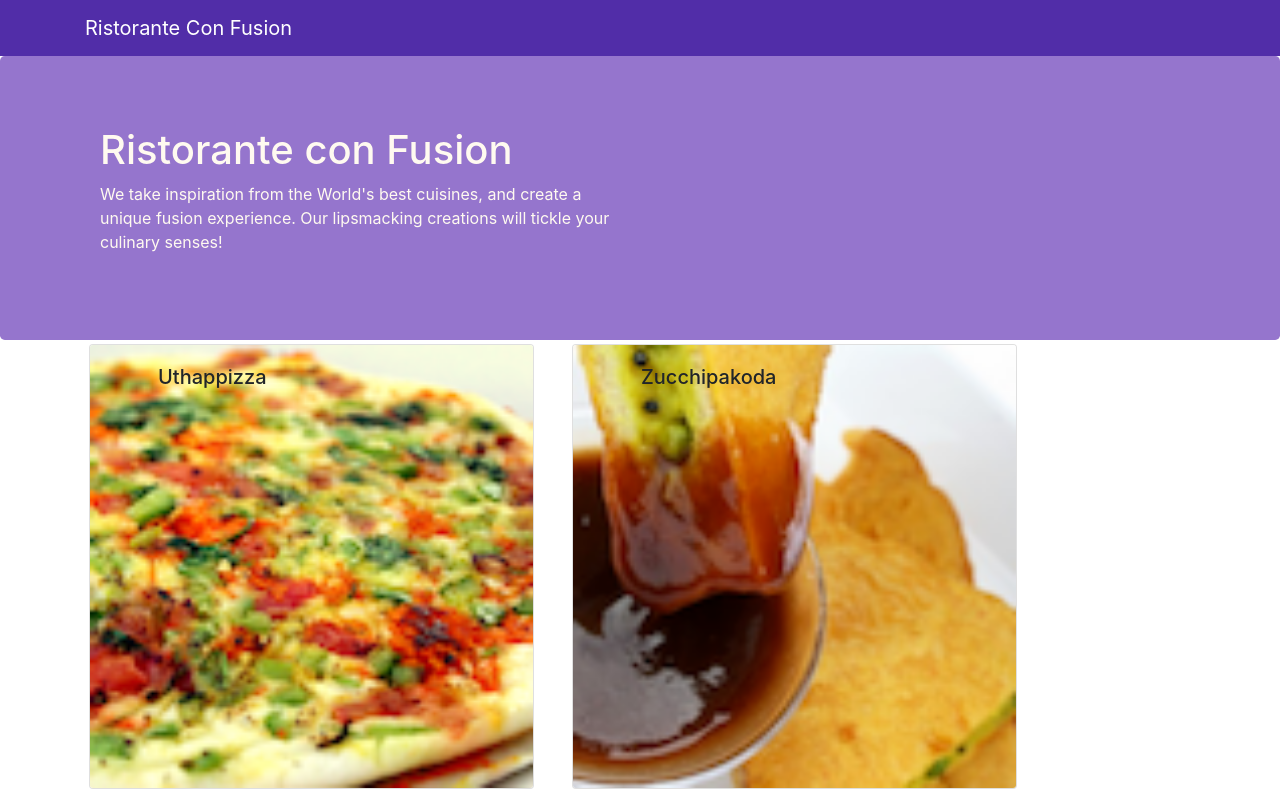
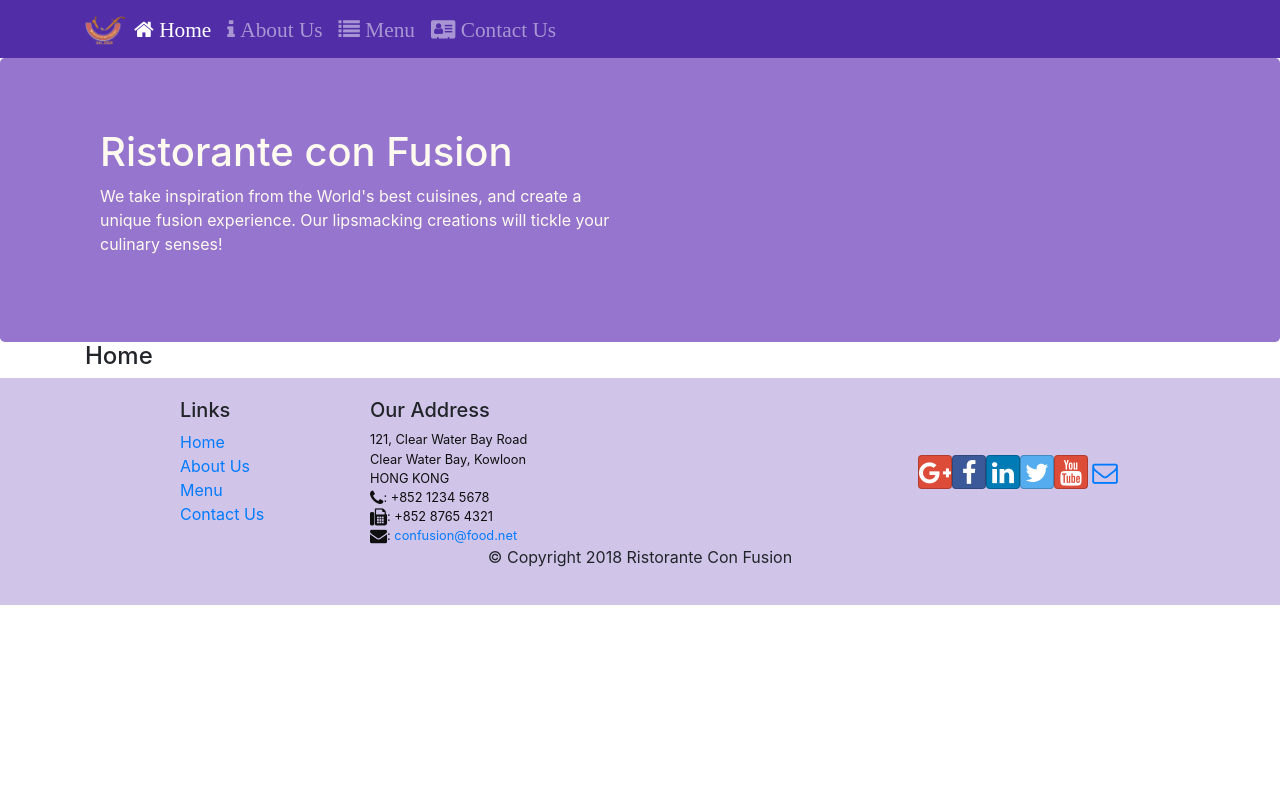
Before and after one commit to m0hit312000/React-Confusion, a React (Create React App) app: page /home in a window 1280 px wide. Shown: the top 795 px of the page. Built offline with nearby package versions, Linux system fonts and the light colour scheme.

Commit message:
React Router

```diff
--- a/package.json
+++ b/package.json
@@ -12,6 +12,7 @@
     "react": "^16.13.1",
     "react-dom": "^16.13.1",
     "react-popper": "0.9.2",
+    "react-router-dom": "4.2.2",
     "react-scripts": "3.4.1",
     "reactstrap": "5.0.0"
   },
--- a/src/App.js
+++ b/src/App.js
@@ -1,15 +1,18 @@
 import React, { Component } from 'react';
 import Main from './components/MainComponent';
 import './App.css';
+import { BrowserRouter } from 'react-router-dom';
 
 class App extends Component {
 
   render()
   {
     return (
-    <div>
-      <Main />
-    </div>
+    <BrowserRouter>
+      <div>
+        <Main />
+      </div>
+    </BrowserRouter>
    );
   }
 }
--- a/src/components/FooterComponent.js
+++ b/src/components/FooterComponent.js
@@ -1,4 +1,5 @@
 import React from 'react';
+import {Link} from 'react-router-dom';
 
 function Footer(props)
 {
@@ -9,10 +10,10 @@ function Footer(props)
                 <div className="col-4 offset-1 col-sm-2">
                     <h5>Links</h5>
                     <ul className="list-unstyled">
-                        <li><a href="#">Home</a></li>
-                        <li><a href="#">About</a></li>
-                        <li><a href="#">Menu</a></li>
-                        <li><a href="contactus.html">Contact</a></li>
+                        <li><Link to='/home'>Home</Link></li>
+                        <li><Link to='/aboutus'>About Us</Link></li>
+                        <li><Link to='/menu'>Menu</Link></li>
+                        <li><Link to='/contactus'>Contact Us</Link></li>
                     </ul>
                 </div>
                 <div className="col-7 col-sm-5">
--- a/src/components/HeaderComponent.js
+++ b/src/components/HeaderComponent.js
@@ -1,17 +1,60 @@
 import React, {Component} from 'react';
-import { Jumbotron, Navbar, NavbarBrand } from 'reactstrap';
+import { Jumbotron, Navbar, Nav,NavbarBrand, NavbarToggler, Collapse, NavItem } from 'reactstrap';
+import { NavLink } from 'react-router-dom';
 
 class Header extends Component
 {
+
+    constructor(props)
+    {
+        super(props);
+        this.state = {
+            isNavOpen: false
+        };
+        this.toggleNav = this.toggleNav.bind(this);
+    }
+
+    toggleNav()
+    {
+        this.setState({
+           isNavOpen: !this.state.isNavOpen
+        });
+    }
+
     render()
     {
         return(
           <React.Fragment>
-              <Navbar dark>
+            <Navbar dark expand="md">
               <div className="container">
-                  <NavbarBrand href="/">
-                    Ristorante Con Fusion
+                <NavbarToggler onClick={this.toggleNav} />
+                <NavbarBrand className="mr-auto" href="/">
+                   <img src="assets/images/logo.png" height="30" width="41" alt="Restorante Con Fusion" />
                 </NavbarBrand>
+                 <Collapse isOpen={this.state.isNavOpen} navbar>
+                  <Nav navbar>
+                     <NavItem>
+                       <NavLink className="nav-link" to="/home">
+                          <span  className="fa fa-home fa-lg"> Home</span>
+                      </NavLink>
+                     </NavItem>
+                     <NavItem>
+                       <NavLink className="nav-link" to="/aboutus">
+                          <span  className="fa fa-info fa-lg"> About Us</span>
+                      </NavLink>
+                     </NavItem>
+                     <NavItem>
+                       <NavLink className="nav-link" to="/menu">
+                          <span  className="fa fa-list fa-lg"> Menu</span>
+                      </NavLink>
+                     </NavItem>
+                     <NavItem>
+                       <NavLink className="nav-link" to="/contactus">
+                          <span  className="fa fa-address-card fa-lg"> Contact Us</span>
+                      </NavLink>
+                     </NavItem>
+                  </Nav>
+                 </Collapse>
               </div>
             </Navbar>
             <Jumbotron>
--- /dev/null
+++ b/src/components/HomeComponent.js
@@ -0,0 +1,12 @@
+import React from 'react';
+
+function Home(props)
+{
+    return(
+         <div className="container">
+              <h4>Home</h4>
+         </div>
+    );
+}
+
+export default Home;
--- a/src/components/MainComponent.js
+++ b/src/components/MainComponent.js
@@ -1,9 +1,11 @@
 import React, { Component } from 'react';
+import Home from './HomeComponent';
 import Menu from './MenuComponent';
 import DishDetail from './DishdetailComponent';
 import { DISHES } from '../shared/dishes';
 import Header from './HeaderComponent';
 import Footer from './FooterComponent';
+import { Switch, Redirect, Route } from 'react-router-dom';
 
 class Main extends Component {
 
@@ -13,21 +15,24 @@ class Main extends Component {
 
    this.state = {
      dishes: DISHES,
-     selectedDish: null
    };
  }
-   onDishSelect(dishId)
-   {
-       this.setState({selectedDish: dishId});
-   }
 
   render()
   {
+    const HomePage = () => {
+      return(
+        <Home />
+      );
+    }
     return (
     <div>
       <Header />
-      <Menu dishes={this.state.dishes} onClick={(dishId) => this.onDishSelect(dishId)} />
-      <DishDetail dish={this.state.dishes.filter((dish) => dish.id === this.state.selectedDish)[0]} />
+        <Switch>
+          <Route path="/home" component={HomePage} />
+          <Route exact path="/menu" component={() => <Menu dishes={this.state.dishes} />} />
+          <Redirect to="home"/>
+        </Switch>
       <Footer />
     </div>
    );
```
Also changed, not shown: 1 other file (tests, documents, lock files or other folders). Lines whose indentation alone changed are shown as unchanged.
